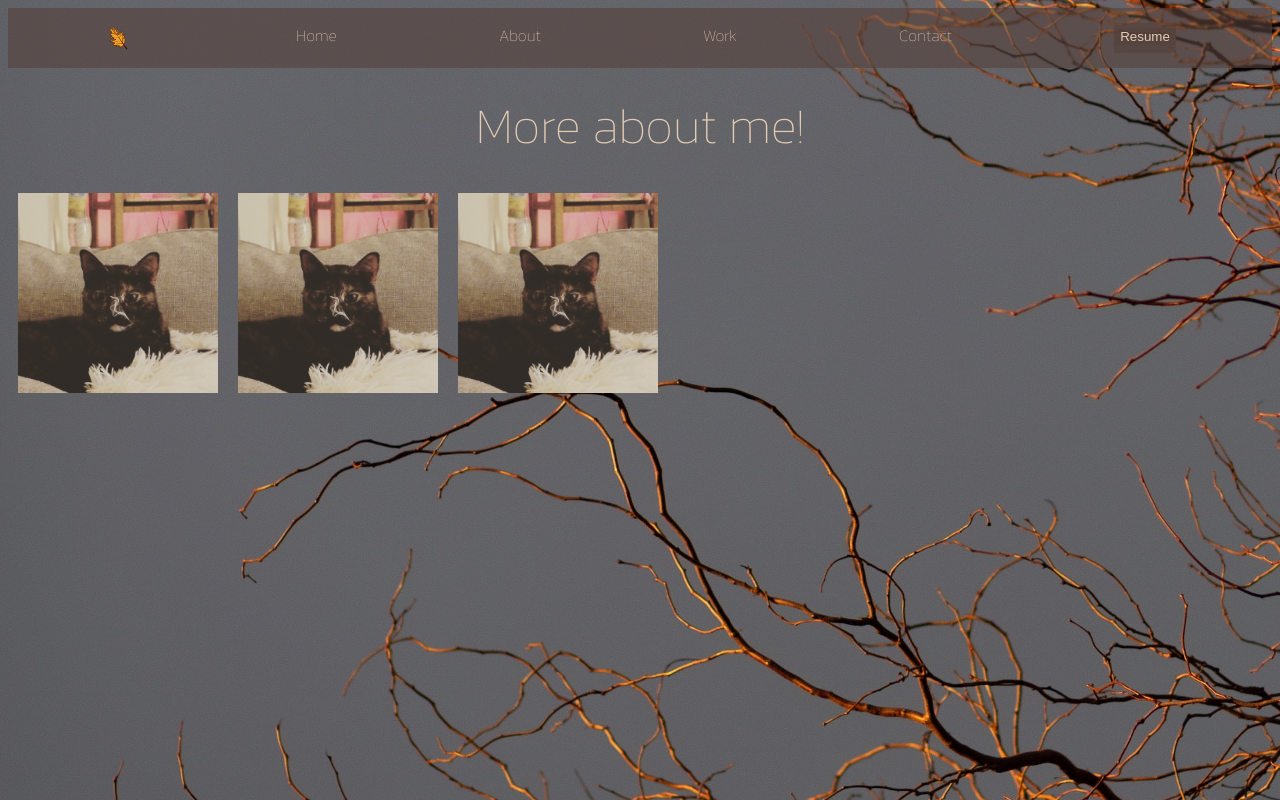
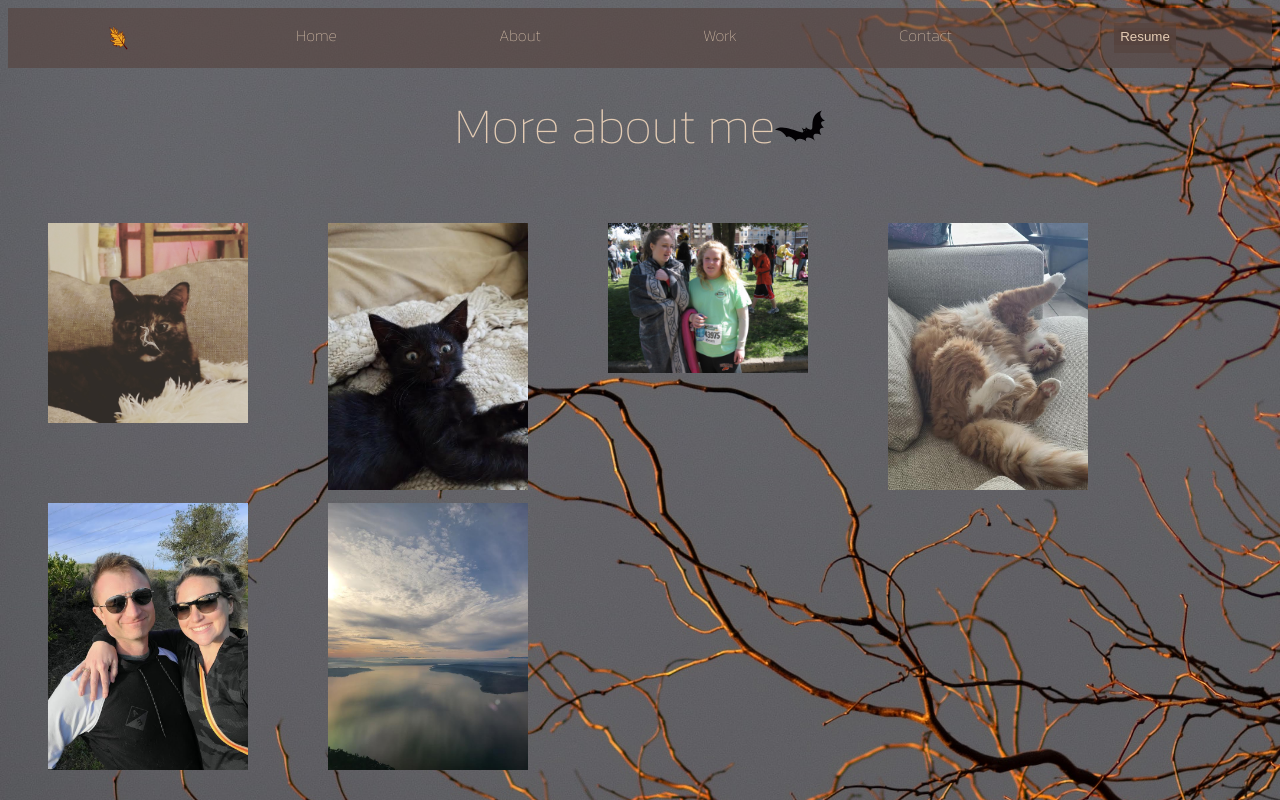
Before and after one commit to rharen11/Portfolio, a plain HTML site: page easter-egg.html in a window 1280 px wide. Drawn offline with nearby package versions, Linux system fonts and the light colour scheme.

Commit message:
ee page done

```diff
--- a/easter-egg.html
+++ b/easter-egg.html
@@ -47,19 +47,31 @@
  </nav>
 
  <body>
-  <header class="ee-title">More about me!</header>
+  <header class="ee-title">More about me<img src="./assets/bat.svg" alt="pumpkin" width="50px"></header>
    <div class="ee-img-holder">
     <div class="hoverwrap">
       <img src="./assets/ee-coco.jpeg" alt="coco" width="200px">
-      <div class="hovercap">Coco, tortie with "tortitude"</div>
+      <div class="hovercap">Coco, my 8 year old tortie with "tortitude"</div>
     </div>
     <div class="hoverwrap">
-      <img src="./assets/ee-coco.jpeg" alt="coco" width="200px">
-      <div class="hovercap">Coco, tortie with "tortitude"</div>
+      <img src="./assets/ee-gremlin.jpeg" alt="gremlin" width="200px">
+      <div class="hovercap">Gremlin, my creepy 3 year old black cat</div>
     </div>
     <div class="hoverwrap">
-      <img src="./assets/ee-coco.jpeg" alt="coco" width="200px">
-      <div class="hovercap">Coco, tortie with "tortitude"</div>
+      <img src="./assets/ee-run.jpeg" alt="run" width="200px">
+      <div class="hovercap">Despite my face, I love to run! This was a 6k with my sister, Mallory</div>
+    </div>
+    <div class="hoverwrap">
+      <img src="./assets/ee-mango.jpeg" alt="mango" width="200px">
+      <div class="hovercap">This is Mango, my big orange boy!</div>
+    </div>
+    <div class="hoverwrap">
+      <img src="./assets/ee-hike.jpeg" alt="hike" width="200px">
+      <div class="hovercap">I love hiking! I'm hiking in Sonoma County with my husband, Nathan, in this picture.</div>
+    </div>
+    <div class="hoverwrap">
+      <img src="./assets/ee-fly.jpeg" alt="fly" width="200px">
+      <div class="hovercap">I absolutely love traveling, especially flying. This is my recent flight out of Seattle.</div>
     </div>
 
    </div>
--- a/style.css
+++ b/style.css
@@ -395,10 +395,10 @@ p.indent {
 
 /* (A) WRAPPER */
 .hoverwrap {
-    position: relative; /* required for (c2) */
+    position: relative;
     width: 200px;
     height: 200px;
-    margin: 10px;
+    margin: 40px;
   }
 
   /* (B) RESPONSIVE IMAGE */
```
Also changed, not shown: assets/bat.svg (added), assets/ee-fly.jpeg (added), assets/ee-hike.jpeg (added), assets/ee-mango.jpeg (added), assets/ee-vb.jpeg (added).
